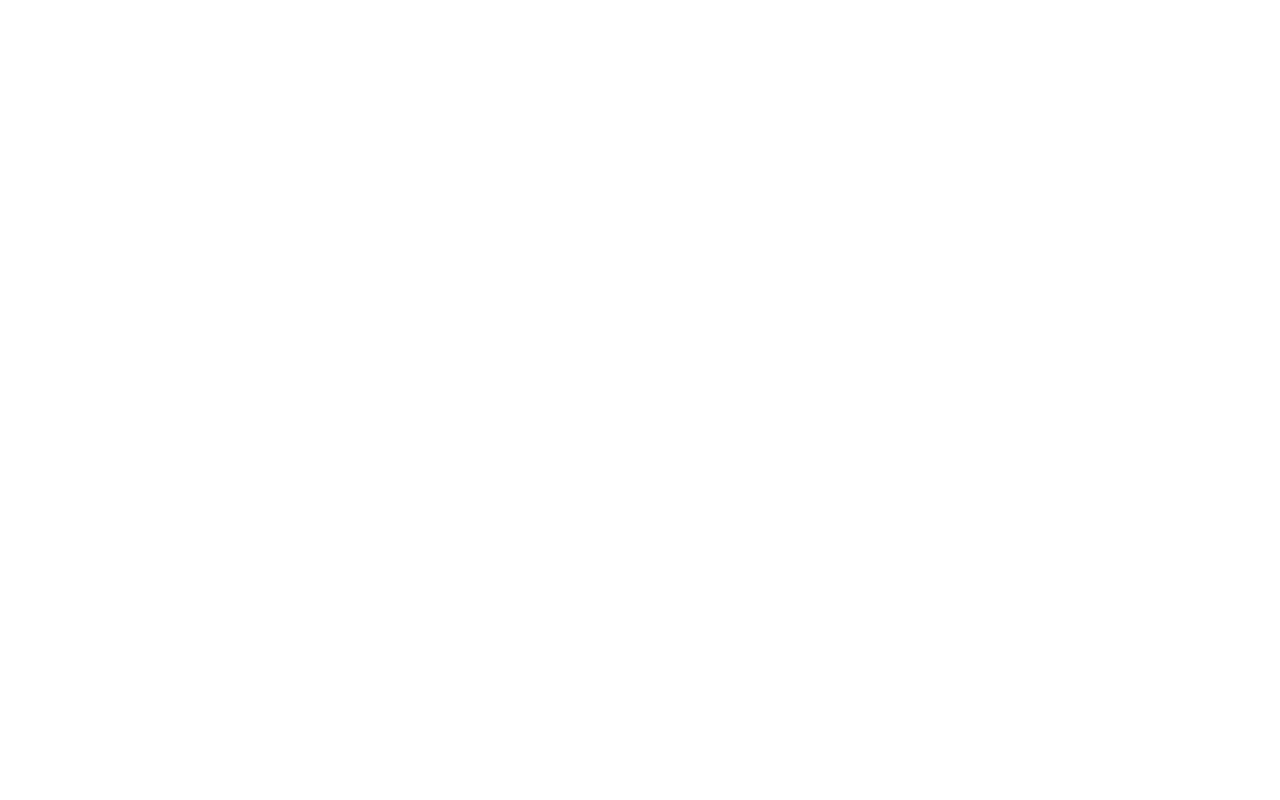
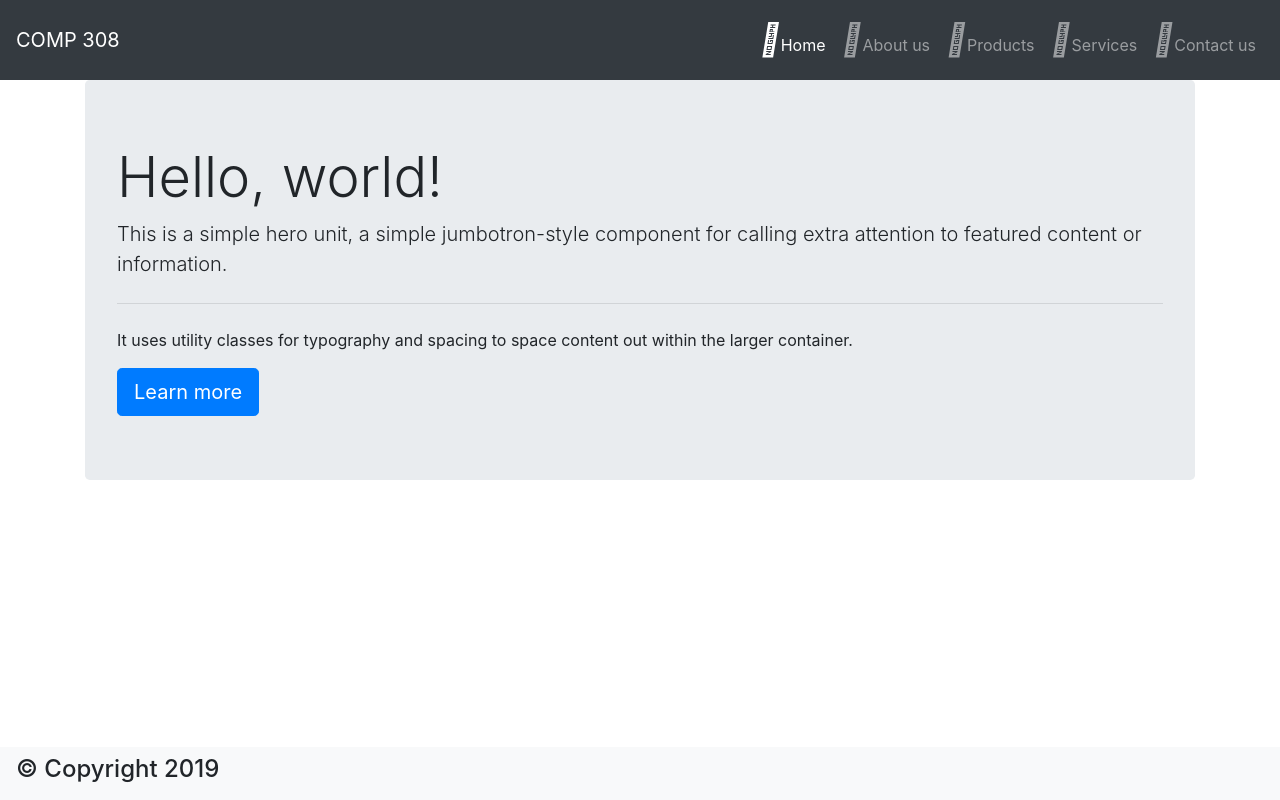
Before and after one commit to kranthi9093/COMP-308-lesson-1, a website: page index.html in a window 1280 px wide. Drawn offline with nearby package versions, Linux system fonts and the light colour scheme.

Commit message:
bootstrap code changes

```diff
--- a/index.html
+++ b/index.html
@@ -5,9 +5,62 @@
     <meta name="viewport" content="width=device-width, initial-scale=1.0">
     <meta http-equiv="X-UA-Compatible" content="ie=edge">
     <title>COMP 308-Lesson 1</title>
+    <link rel="stylesheet" href="./node_modules/bootstrap/dist/css/bootstrap.min.css">
+    <link rel="stylesheet" href="./node_modules/font-awesome/css/font-awesome.min.css">
     <link rel="stylesheet" href="./Content/app.css">
+
 </head>
 <body>
-    <script src="./Scripts/app.js"></script>
+    <header>
+
+            <nav class="navbar navbar-expand-lg navbar-dark bg-dark">
+                    <a class="navbar-brand" href="#">COMP 308</a>
+                    <button class="navbar-toggler" type="button" data-toggle="collapse" data-target="#navbarSupportedContent" aria-controls="navbarSupportedContent" aria-expanded="false" aria-label="Toggle navigation">
+                      <span class="navbar-toggler-icon"></span>
+                    </button>
+
+                    <div class="collapse navbar-collapse" id="navbarSupportedContent">
+                      <ul class="navbar-nav ml-auto">
+                        <li class="nav-item active">
+                          <a class="nav-link" href="#"><i class="fa-2x fa-home"></i>Home <span class="sr-only">(current)</span></a>
+                        </li>
+                        <li class="nav-item">
+                          <a class="nav-link" href="#"><i class="fa-2x fa-info"></i>About us</a>
+                        </li>
+                        <li class="nav-item">
+                                <a class="nav-link" href="#"><i class="fa-2x fa-briefcase"></i>Products</a>
+                              </li>
+                              <li class="nav-item">
+                                    <a class="nav-link" href="#"><i class="fa-2x fa-bullseye"></i>Services</a>
+                                  </li>
+                                  <li class="nav-item">
+                                        <a class="nav-link" href="#"><i class="fa-2x fa-phone"></i>Contact us</a>
+                                      </li>
+                      </ul>
+                    </div>
+                  </nav>
+
+    </header>
+
+    <main class="container">
+    <!-- jumbotron-->
+    <div class="jumbotron">
+            <h1 class="display-4">Hello, world!</h1>
+            <p class="lead">This is a simple hero unit, a simple jumbotron-style component for calling extra attention to featured content or information.</p>
+            <hr class="my-4">
+            <p>It uses utility classes for typography and spacing to space content out within the larger container.</p>
+            <a class="btn btn-primary btn-lg" href="#" role="button">Learn more</a>
+          </div>
+    </main>
+
+            <footer>
+                    <nav class="navbar fixed-bottom navbar-light bg-light">
+                            <h4>&copy; Copyright 2019</h4>
+                          </nav>
+            </footer>
+        <script src="./node_modules/jquery/dist/jquery.min.js"></script>
+        <script src="./node_modules/bootstrap/dist/js/bootstrap.min.js"></script>
+        <script src="./Scripts/app.js"></script>
+
 </body>
 </html>
```
